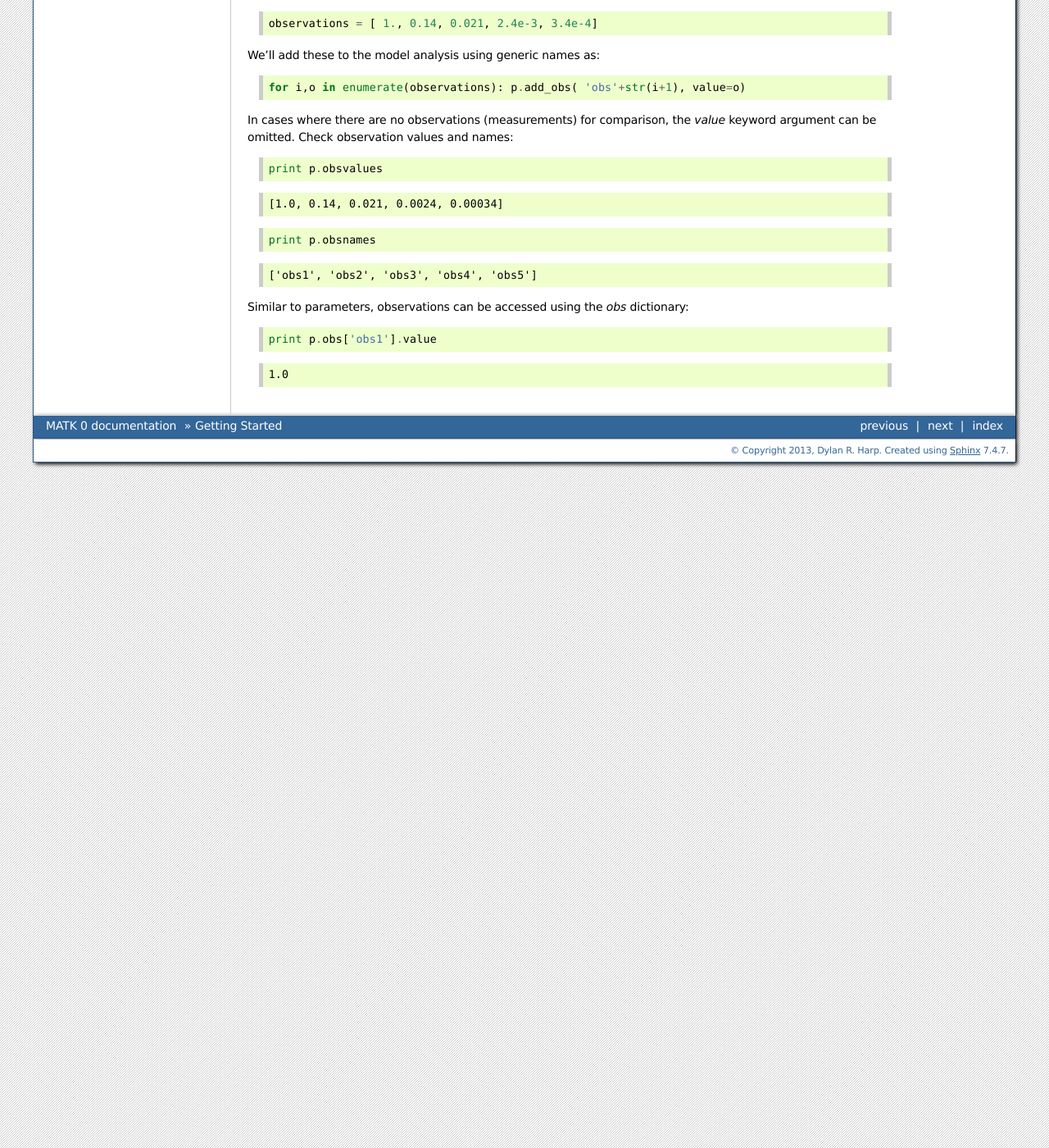
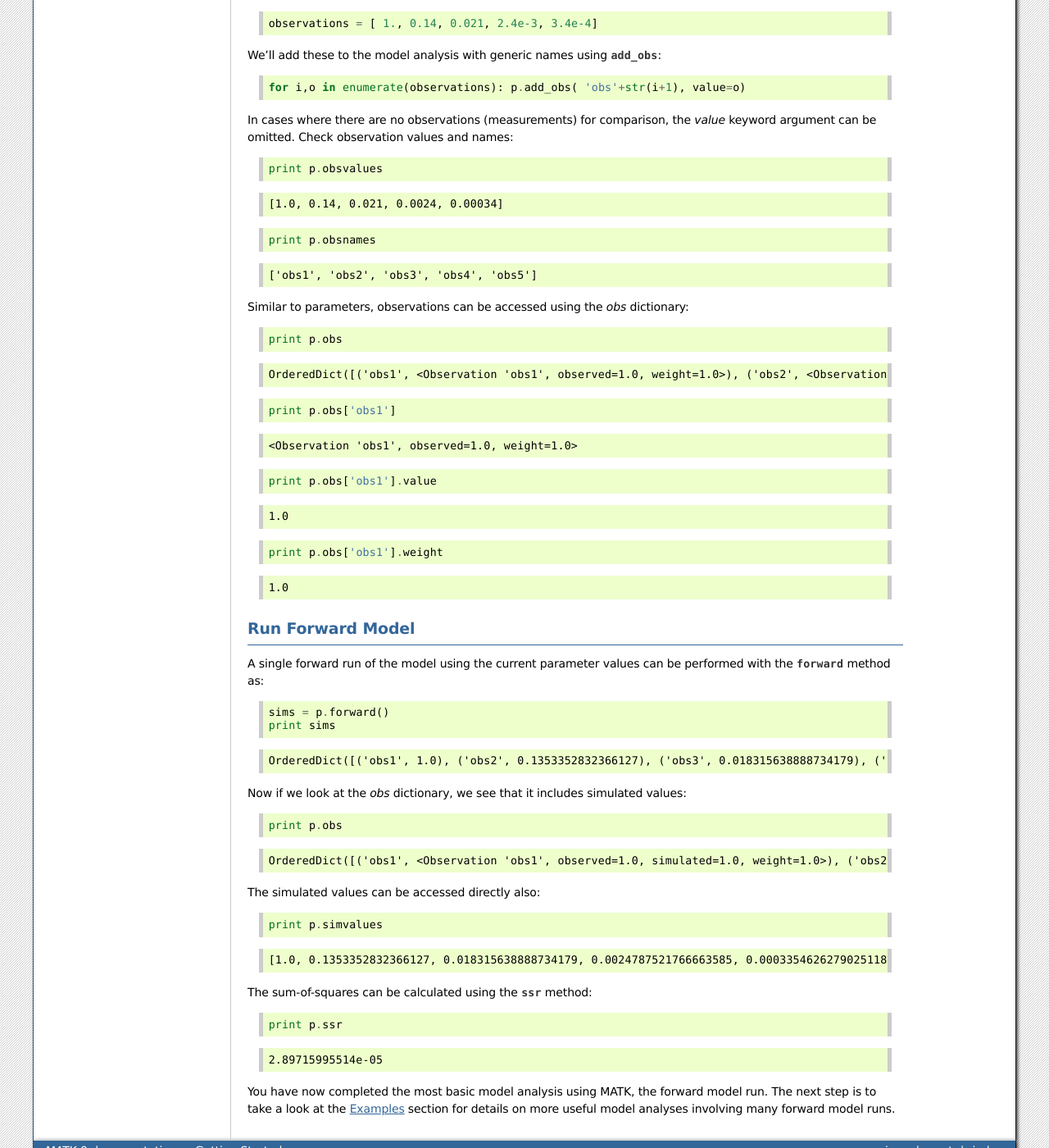
Before and after one commit to dharp/matk, a Sphinx documentation site: the page built from manual/source/getting_started.rst, in a window 1280 px wide and 1400 px high, scrolled down 2978 px. Shown: the whole window at 82% size. Built offline with Sphinx 7.4.7, drawn with Linux system fonts in a browser that asks for light colours; formulas are drawn with MathJax 3; some of the changed text lies outside the part shown.

Commit message:
Finished getting started documentation

```diff
--- a/manual/source/getting_started.rst
+++ b/manual/source/getting_started.rst
@@ -95,7 +95,7 @@ As mentioned, while dictionary ordering may be desirable, it is not required by
 Create MATK Object
 ------------------
 
-Create an instance of the MATK class specifying the function created above as the *model* using a keyword argument:
+Create an instance of the MATK class (:func:`matk <matk.matk.matk>`) specifying the function created above as the *model* using a keyword argument:
 
 .. testcode::
 
@@ -104,7 +104,7 @@ Create an instance of the MATK class specifying the function created above as th
 Add Parameters
 --------------
 
-Add parameters to the model analysis matching those in the MATK model:
+Add parameters to the model analysis matching those in the MATK model using :func:`add_par <matk.matk.matk.add_par>`:
 
 .. testcode::
 
@@ -204,7 +204,7 @@ Observations are values that you want to compare model results to. These may be
 
     observations = [ 1., 0.14, 0.021, 2.4e-3, 3.4e-4]
 
-We'll add these to the model analysis using generic names as:
+We'll add these to the model analysis with generic names using :func:`add_obs <matk.matk.matk.add_obs>`:
 
 .. testcode::
 
@@ -233,8 +233,79 @@ Similar to parameters, observations can be accessed using the *obs* dictionary:
 
 .. testcode::
 
+    print p.obs
+
+.. testoutput::
+
+    OrderedDict([('obs1', <Observation 'obs1', observed=1.0, weight=1.0>), ('obs2', <Observation 'obs2', observed=0.14, weight=1.0>), ('obs3', <Observation 'obs3', observed=0.021, weight=1.0>), ('obs4', <Observation 'obs4', observed=0.0024, weight=1.0>), ('obs5', <Observation 'obs5', observed=0.00034, weight=1.0>)])
+
+.. testcode::
+
+    print p.obs['obs1']
+
+.. testoutput::
+
+    <Observation 'obs1', observed=1.0, weight=1.0>
+
+.. testcode::
+
     print p.obs['obs1'].value
 
 .. testoutput::
 
     1.0
+
+.. testcode::
+
+    print p.obs['obs1'].weight
+
+.. testoutput::
+
+    1.0
+
+Run Forward Model
+-----------------
+
+A single forward run of the model using the current parameter values can be performed with the :func:`forward <matk.matk.matk.forward>` method as:
+
+.. testcode::
+
+    sims = p.forward()
+    print sims
+
+.. testoutput::
+
+    OrderedDict([('obs1', 1.0), ('obs2', 0.1353352832366127), ('obs3', 0.018315638888734179), ('obs4', 0.0024787521766663585), ('obs5', 0.00033546262790251185)])
+
+Now if we look at the *obs* dictionary, we see that it includes simulated values:
+
+.. testcode::
+
+    print p.obs
+
+.. testoutput::
+
+    OrderedDict([('obs1', <Observation 'obs1', observed=1.0, simulated=1.0, weight=1.0>), ('obs2', <Observation 'obs2', observed=0.14, simulated=0.1353352832366127, weight=1.0>), ('obs3', <Observation 'obs3', observed=0.021, simulated=0.018315638888734179, weight=1.0>), ('obs4', <Observation 'obs4', observed=0.0024, simulated=0.0024787521766663585, weight=1.0>), ('obs5', <Observation 'obs5', observed=0.00034, simulated=0.00033546262790251185, weight=1.0>)])
+
+The simulated values can be accessed directly also:
+
+.. testcode::
+
+    print p.simvalues
+
+.. testoutput::
+
+    [1.0, 0.1353352832366127, 0.018315638888734179, 0.0024787521766663585, 0.00033546262790251185]
+
+The sum-of-squares can be calculated using the :func:`ssr <matk.matk.matk.ssr>` method:
+
+.. testcode::
+
+    print p.ssr
+
+.. testoutput::
+
+    2.89715995514e-05
+
+You have now completed the most basic model analysis using MATK, the forward model run.
+The next step is to take a look at the :ref:`examples` section for details on more useful model analyses involving many forward model runs.
```
